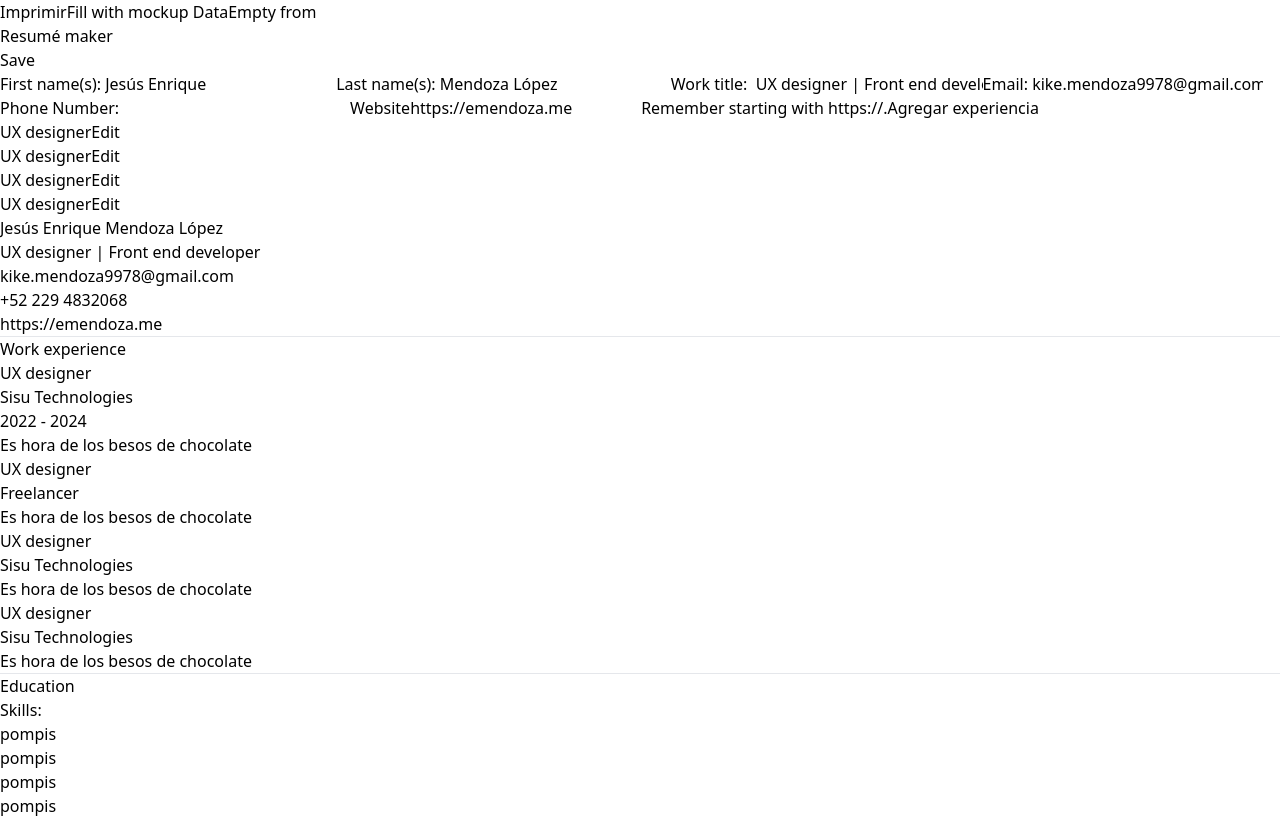
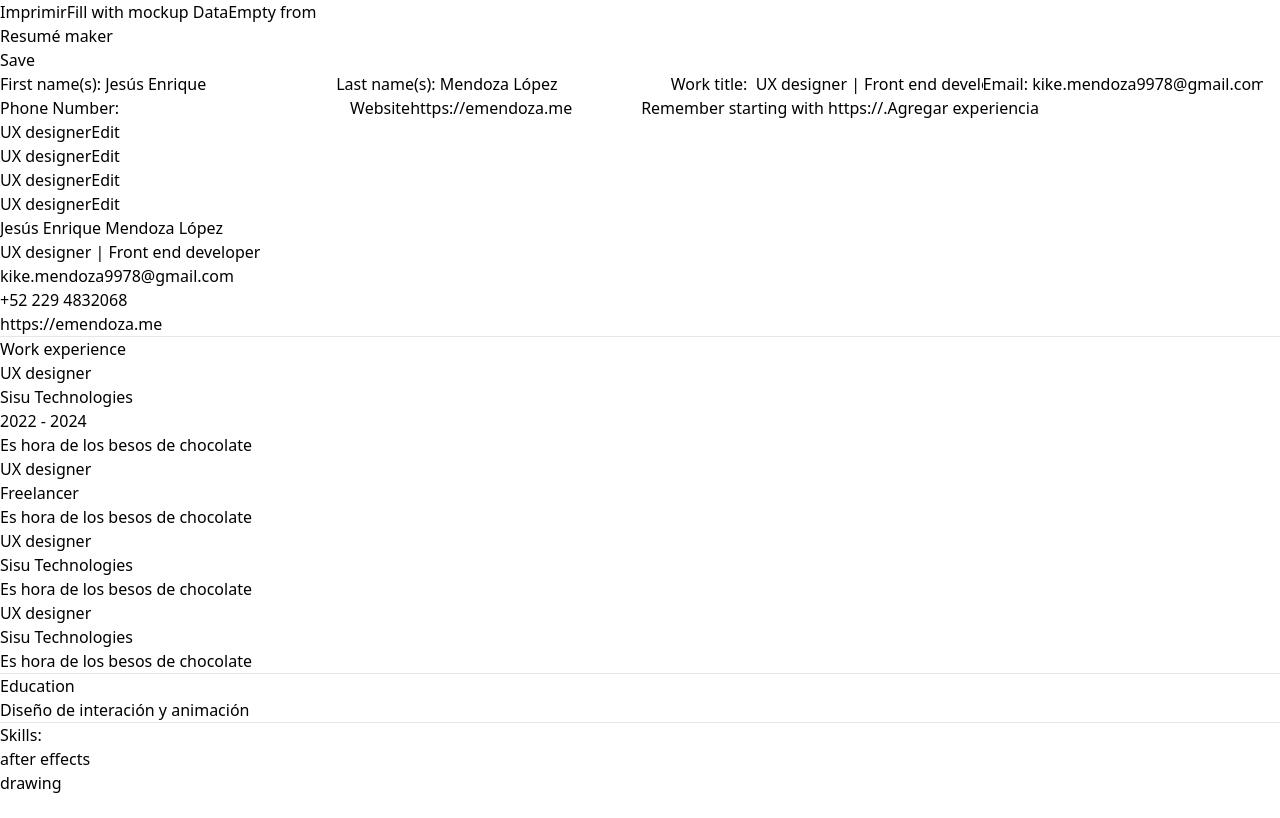
Before and after one commit to kike9978/resume-maker, a React (Vite) app: page / in a window 1280 px wide. Both pictures are taken after a click on the button "Fill with mockup Data". Built offline with nearby package versions, Linux system fonts and the light colour scheme.

Commit message:
Fix some layout styles

```diff
--- a/index.html
+++ b/index.html
@@ -9,7 +9,7 @@
 </head>
 
 <body>
-  <div id="root"></div>
+  <div id="root" class="h-screen flex flex-col"></div>
   <script type="module" src="/src/main.jsx"></script>
 </body>
 
--- a/src/App.jsx
+++ b/src/App.jsx
@@ -11,36 +11,9 @@ const initialCV = {
   email: "",
   website: "",
   phone: "",
-  works: [
-    {
-      id: nextId++,
-      title: "UX designer",
-      company: "Sisu Technologies",
-      description: "Es hora de los besos de chocolate",
-      date: "2022 - 2024"
-    },
-    {
-      id: nextId++,
-      title: "UX designer",
-      company: "Freelancer",
-      description: "Es hora de los besos de chocolate",
-      date: ""
-    },
-    {
-      id: nextId++,
-      title: "UX designer",
-      company: "Sisu Technologies",
-      description: "Es hora de los besos de chocolate",
-      date: ""
-    },
-    {
-      id: nextId++,
-      title: "UX designer",
-      company: "Sisu Technologies",
-      description: "Es hora de los besos de chocolate",
-      date: ""
-    },
-  ]
+  works: [],
+  educations: [],
+  skills: []
 
 }
 
@@ -80,7 +53,9 @@ const mockData = {
       description: "Es hora de los besos de chocolate",
       date: ""
     },
-  ]
+  ],
+  educations: [{ id: 0, title: "Diseño de interación y animación", institution: "Ibero Puebla" }],
+  skills: [{ id: 0, title: "after effects" }, { id: 1, title: "drawing" }]
 
 }
 
@@ -124,7 +99,7 @@ function App() {
 
       <h1
         className='text-cyan-700 font-bold text-2xl print:hidden'>Resumé maker</h1>
-      <div className="flex">
+      <div className="flex flex-grow overflow-hidden">
         <button
           className='print:hidden'
           onClick={() => setIsEditing(!isEditing)}>
--- a/src/components/CV.jsx
+++ b/src/components/CV.jsx
@@ -2,9 +2,11 @@ import WorkExperience from "./WorkExperience"
 
 export default function CV({ cv }) {
     const works = cv.works
+    const educations = cv.educations
+    const skills = cv.skills
 
     return (
-        <main className="print:w-full">
+        <main className="print:w-full overflow-y-auto flex-grow p-4">
             <section>
                 <h1 className="text-3xl">{`${cv.firstName} ${cv.lastName}`}</h1>
                 <h2>{cv.workTitle}</h2>
@@ -34,17 +36,21 @@ export default function CV({ cv }) {
             <hr />
             <section>
                 <h2>Education</h2>
-
+                {educations.map(education => {
+                    return (
+                        <div key={education.id}>{education.title}</div>
+                    )
+                })}
 
 
             </section>
+            <hr />
             <section>
                 <h2>Skills:</h2>
                 <div className="flex gap-4">
-                    <p>pompis</p>
-                    <p>pompis</p>
-                    <p>pompis</p>
-                    <p>pompis</p>
+                    {skills.map(skill => {
+                        return <p key={skill.id}>{skill.title}</p>
+                    })}
                 </div>
             </section>
 
```
